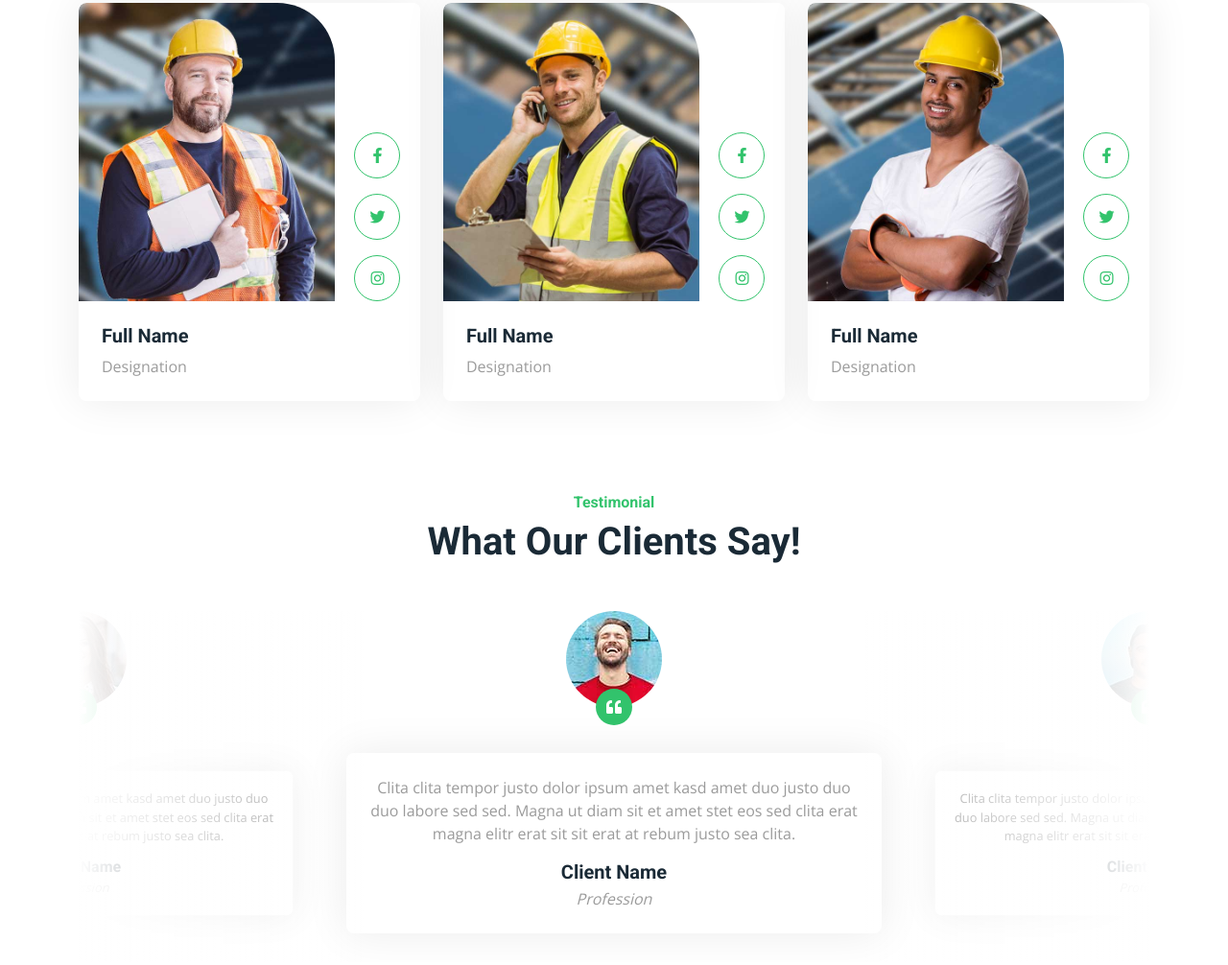
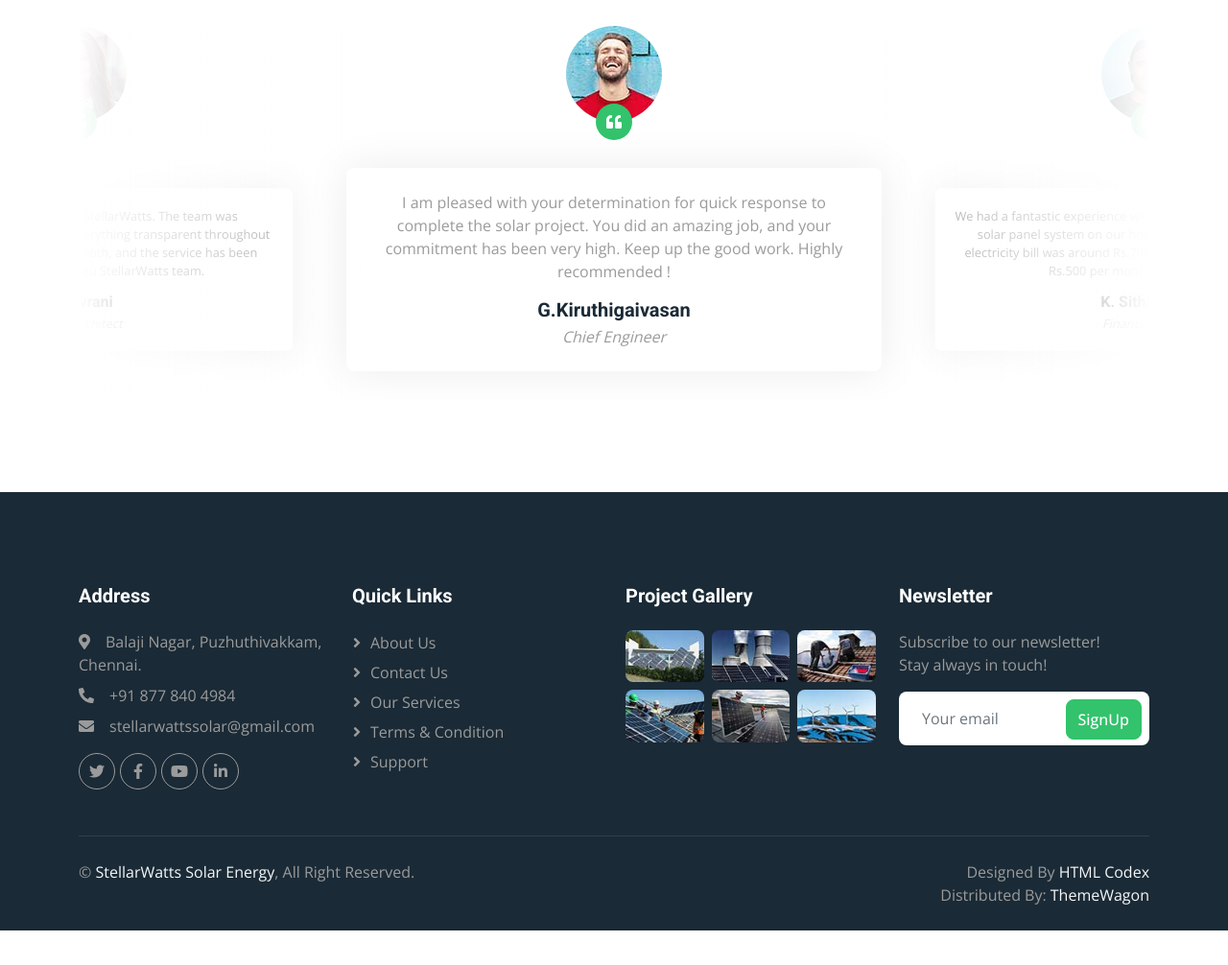
Before and after one commit to vtjeba/StellarWatts, a plain HTML site: page index.html in a window 1280 px wide. Shown: the part 6029-7035 px from the top of the page at 96% size. After the commit the page ends 6999 px from the top, so only its background shows below. Drawn offline with nearby package versions, Linux system fonts and the light colour scheme.

Commit message:
Added what our clients say

```diff
--- a/index.html
+++ b/index.html
@@ -521,7 +521,7 @@
                     <div class="p-lg-5 pe-lg-0">
                         <h6 class="text-primary">Free Quote</h6>
                         <h1 class="mb-4">Get A Free Quote</h1>
-                        <p class="mb-4 pb-2">Tempor erat elitr rebum at clita. Diam dolor diam ipsum sit. Aliqu diam amet diam et eos. Clita erat ipsum et lorem et sit, sed stet lorem sit clita duo justo erat amet</p>
+                        <p class="mb-4 pb-2">Ready to save with solar? Get a free quote today! Our experts will assess your energy needs and provide a customized solution tailored to your home or business. Fill out the form or give us a call to start your solar journey!</p>
                         <form>
                             <div class="row g-3">
                                 <div class="col-12 col-sm-6">
@@ -536,9 +536,8 @@
                                 <div class="col-12 col-sm-6">
                                     <select class="form-select border-0" style="height: 55px;">
                                         <option selected>Select A Service</option>
-                                        <option value="1">Service 1</option>
-                                        <option value="2">Service 2</option>
-                                        <option value="3">Service 3</option>
+                                        <option value="1">Residential</option>
+                                        <option value="2">Commercial</option>
                                     </select>
                                 </div>
                                 <div class="col-12">
@@ -558,7 +557,7 @@
 
 
     <!-- Team Start -->
-    <div class="container-xxl py-5">
+    <!--<div class="container-xxl py-5">
         <div class="container">
             <div class="text-center mx-auto mb-5 wow fadeInUp" data-wow-delay="0.1s" style="max-width: 600px;">
                 <h6 class="text-primary">Team Member</h6>
@@ -615,7 +614,7 @@
                 </div>
             </div>
         </div>
-    </div>
+    </div>-->
     <!-- Team End -->
 
 
@@ -635,9 +634,12 @@
                         </div>
                     </div>
                     <div class="testimonial-text text-center rounded p-4">
-                        <p>Clita clita tempor justo dolor ipsum amet kasd amet duo justo duo duo labore sed sed. Magna ut diam sit et amet stet eos sed clita erat magna elitr erat sit sit erat at rebum justo sea clita.</p>
-                        <h5 class="mb-1">Client Name</h5>
-                        <span class="fst-italic">Profession</span>
+                        <p>
+                            Had a great experience with StellarWatts. The team was professional, efficient, and kept everything transparent throughout the process. Installation was smooth, and the service has been reliable so far.
+                            Thank you StellarWatts team.
+                        </p>
+                        <h5 class="mb-1">J. Yuvrani</h5>
+                        <span class="fst-italic">Cloud Architect</span>
                     </div>
                 </div>
                 <div class="testimonial-item text-center">
@@ -648,9 +650,9 @@
                         </div>
                     </div>
                     <div class="testimonial-text text-center rounded p-4">
-                        <p>Clita clita tempor justo dolor ipsum amet kasd amet duo justo duo duo labore sed sed. Magna ut diam sit et amet stet eos sed clita erat magna elitr erat sit sit erat at rebum justo sea clita.</p>
-                        <h5 class="mb-1">Client Name</h5>
-                        <span class="fst-italic">Profession</span>
+                        <p>I am pleased with your determination for quick response to complete the solar project. You did an amazing job, and your commitment has been very high. Keep up the good work. Highly recommended !</p>
+                        <h5 class="mb-1">G.Kiruthigaivasan</h5>
+                        <span class="fst-italic">Chief Engineer</span>
                     </div>
                 </div>
                 <div class="testimonial-item text-center">
@@ -661,9 +663,9 @@
                         </div>
                     </div>
                     <div class="testimonial-text text-center rounded p-4">
-                        <p>Clita clita tempor justo dolor ipsum amet kasd amet duo justo duo duo labore sed sed. Magna ut diam sit et amet stet eos sed clita erat magna elitr erat sit sit erat at rebum justo sea clita.</p>
-                        <h5 class="mb-1">Client Name</h5>
-                        <span class="fst-italic">Profession</span>
+                        <p>We had a fantastic experience with StellarWatts! We installed a 4 kW solar panel system on our home. Before the installation, our electricity bill was around Rs.7000, but now it’s down to less than Rs.500 per month – a huge savings!</p>
+                        <h5 class="mb-1">K. Sitharaman</h5>
+                        <span class="fst-italic">Finance Director</span>
                     </div>
                 </div>
             </div>
```
